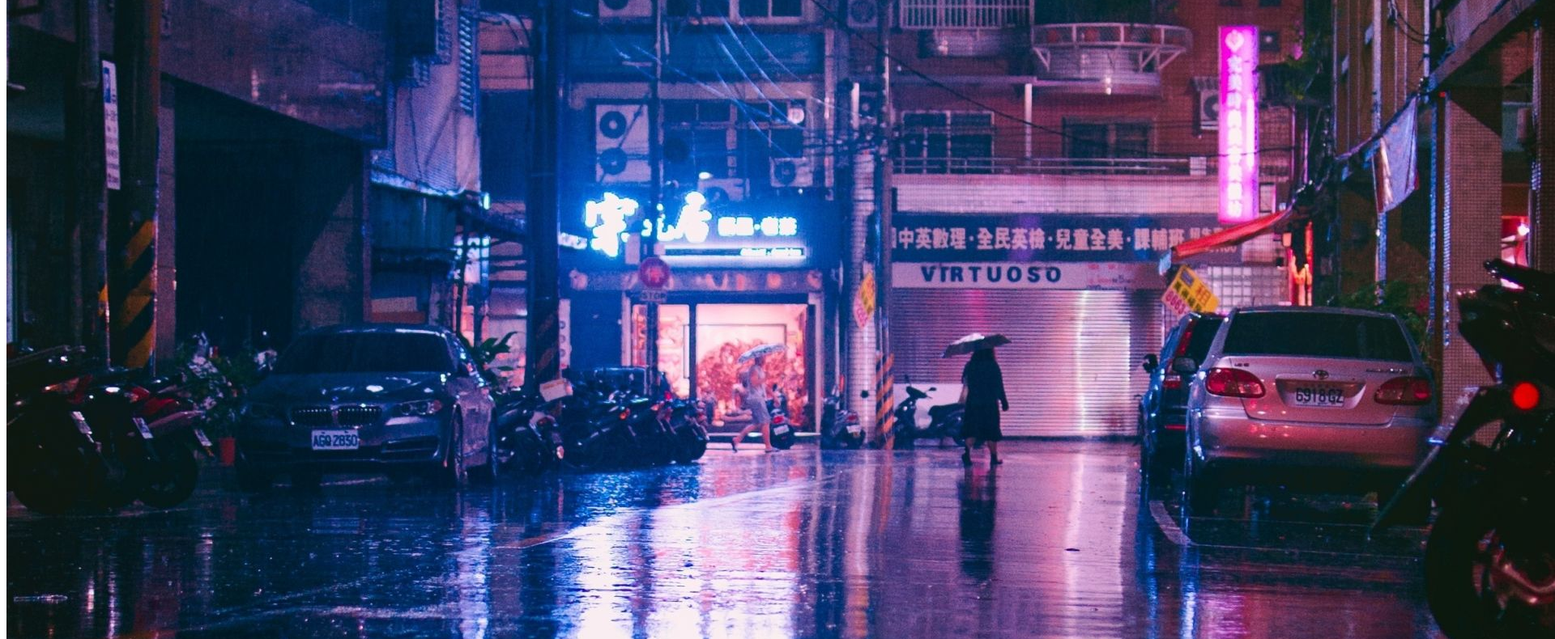
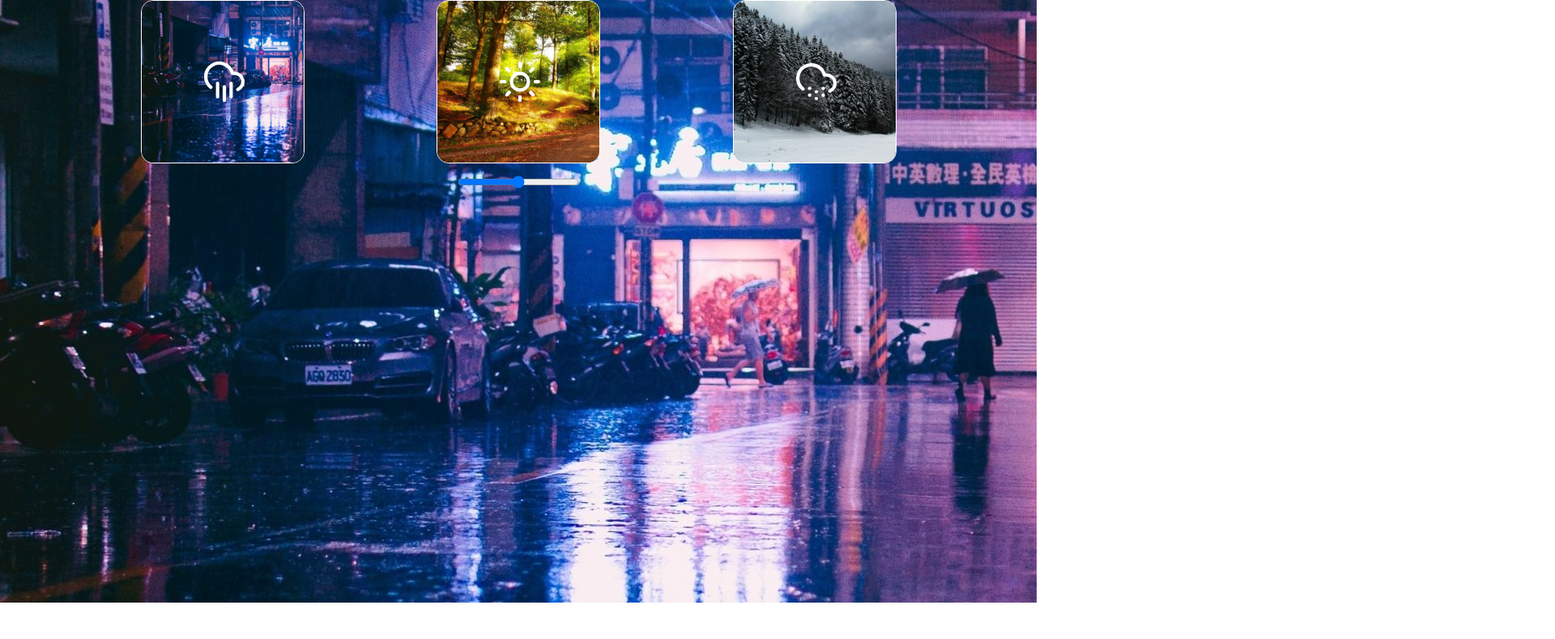
Before and after one commit to Lovssan/typescript-hw1, a plain HTML site: page index.html in a window 1280 px wide. Shown: the part 85-875 px from the top of the page at 81% size, 1920 px wide, since content can reach past the window. After the commit the page ends 830 px from the top, so only its background shows below. Drawn offline with Linux system fonts and the light colour scheme; the site is published under a folder, as on GitHub Pages, so addresses that start at the root find nothing; a web font is replaced by a local one.

Commit message:
added style

```diff
--- a/index.html
+++ b/index.html
@@ -4,8 +4,8 @@
     <meta charset="UTF-8">
     <meta name="viewport" content="width=device-width, initial-scale=1.0">
     <title>WeatherSounds</title>
-    <link rel="stylesheet" href="/style/style.css">
-    <link rel="shortcut icon" href="/assets/icons/weathericon.png" type="image/png">
+    <link rel="stylesheet" href="./style/style.css">
+    <link rel="shortcut icon" href="./assets/icons/weathericon.png" type="image/png">
 </head>
 <body>
     <main >
```
